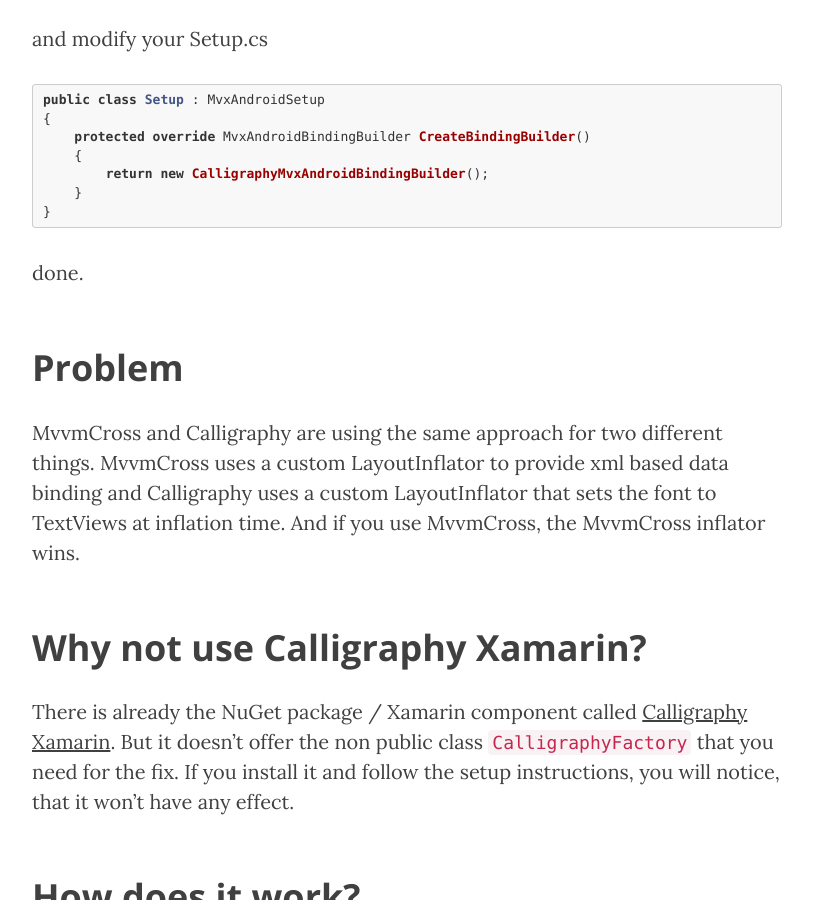
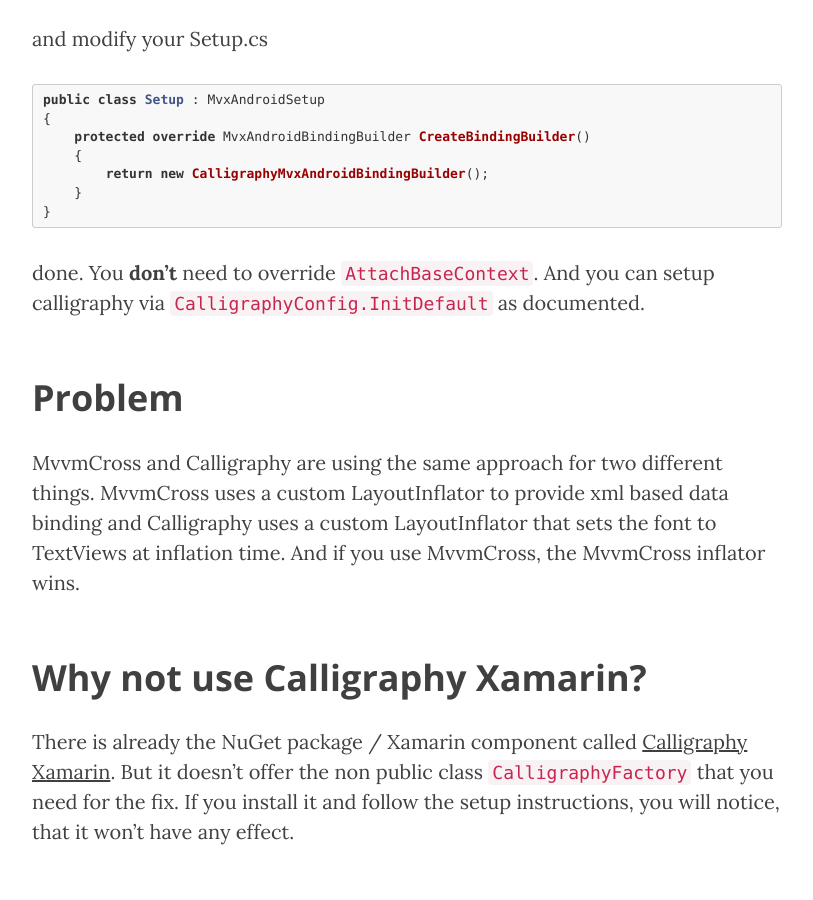
Before and after one commit to smstuebe/smstuebe.github.io, a Jekyll site: the page built from _posts/2017-02-12-mvvmcross-calligraphy.markdown, in a window 1280 px wide and 900 px high, scrolled down 1030 px. Shown: the whole window, without its empty margins (233-1046 px from the left). Built offline with Jekyll 4.4.1, drawn with Linux system fonts in a browser that asks for light colours; nearby versions of some CDN libraries.

Commit message:
a remark on the setup

```diff
--- a/_posts/2017-02-12-mvvmcross-calligraphy.markdown
+++ b/_posts/2017-02-12-mvvmcross-calligraphy.markdown
@@ -27,7 +27,7 @@
 }
 {% endhighlight %}
 
-done.
+done. You **don't** need to override `AttachBaseContext`. And you can setup calligraphy via `CalligraphyConfig.InitDefault` as documented.
 
 
 <h2 class="section-heading">Problem</h2>
```
